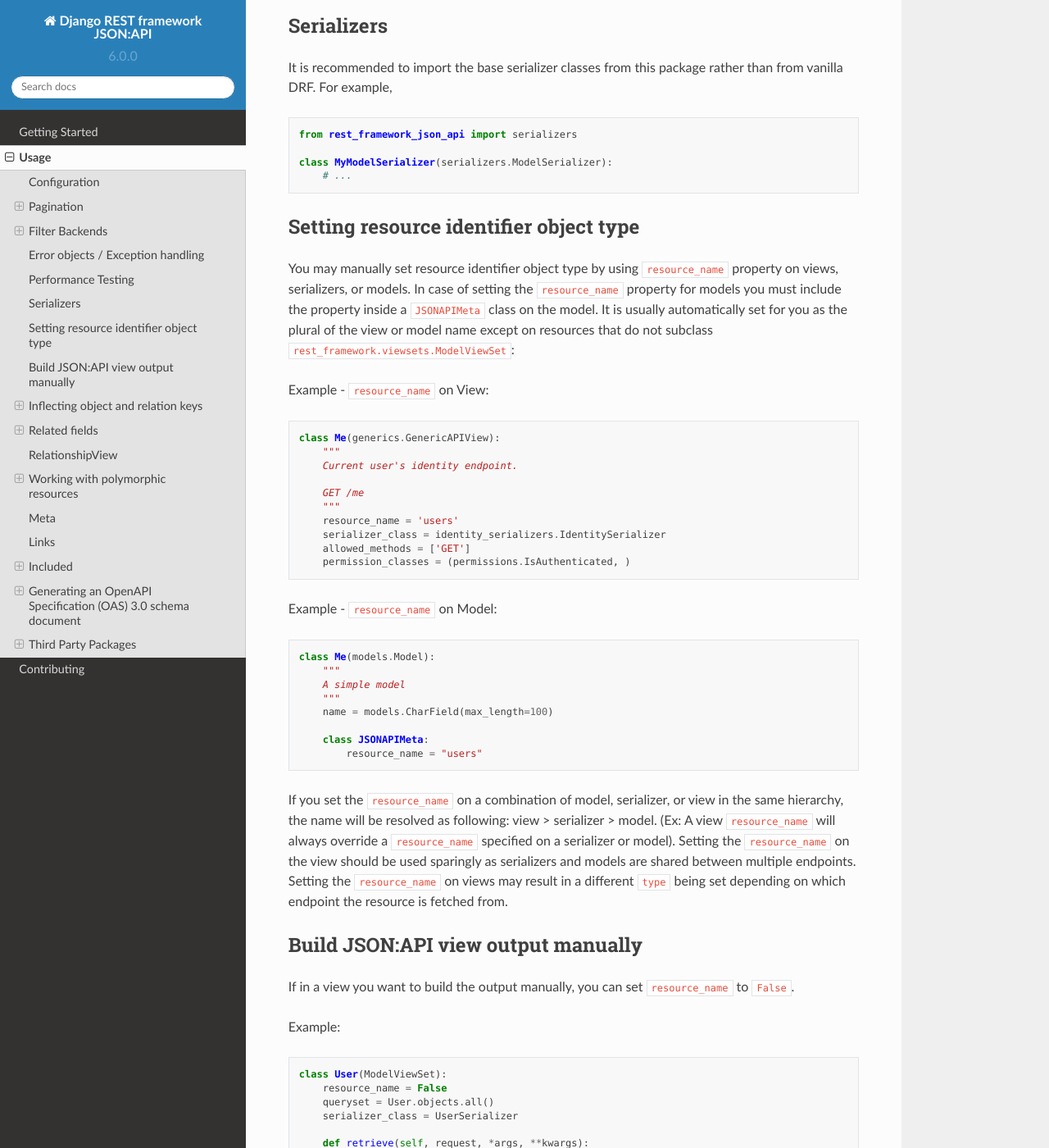
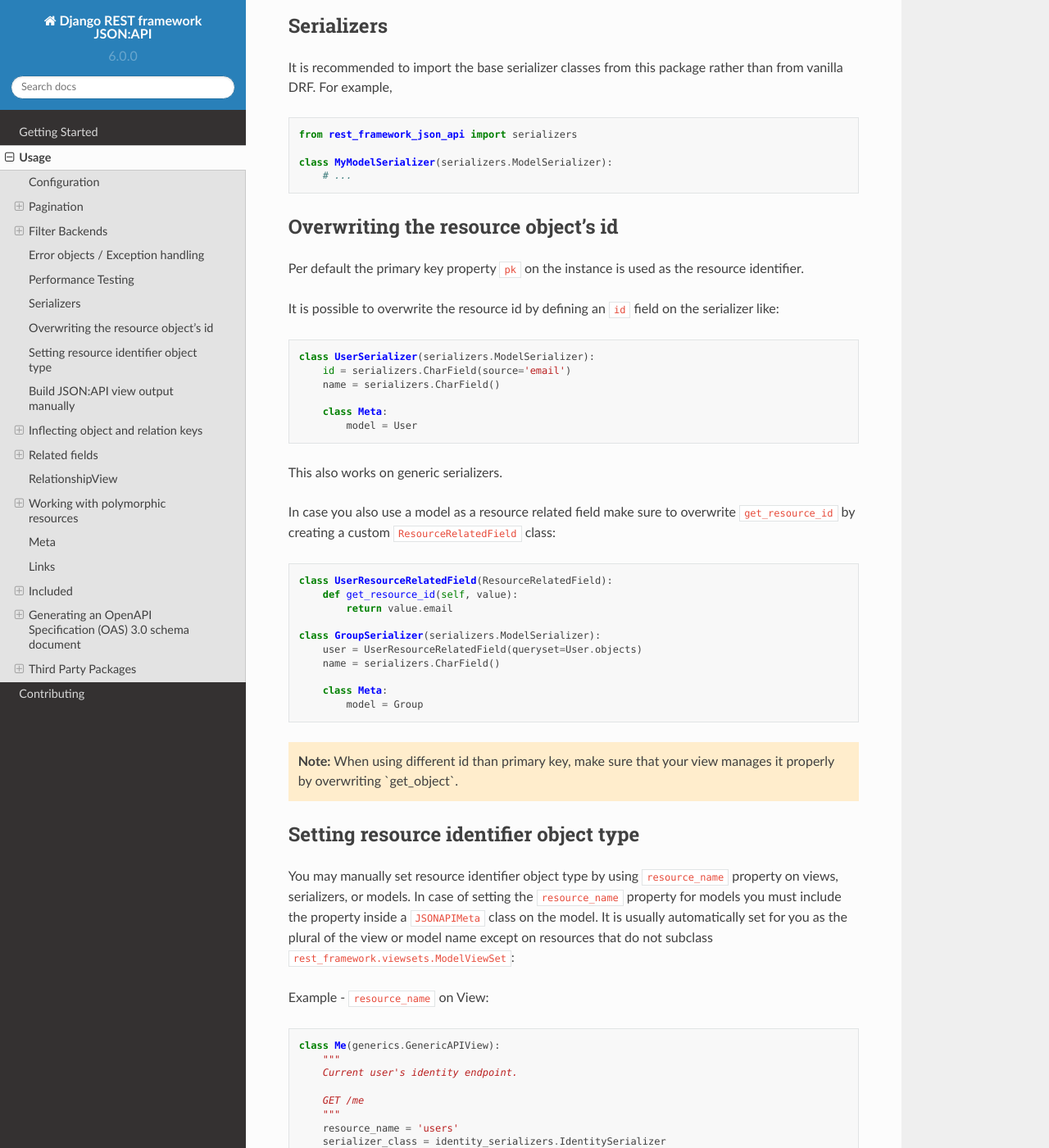
Before and after one commit to django-json-api/django-rest-framework-json-api, a Sphinx documentation site: the page built from docs/usage.md, in a window 1280 px wide and 1400 px high, scrolled down 5838 px. Shown: the whole window at 82% size. Built offline with Sphinx 7.4.7 and the Read the Docs theme 2.0.0, drawn with Linux system fonts in a browser that asks for light colours; pages that are not in the unit, such as notebooks, are missing from menus.

Commit message:
Allowed to overwrite resource id in serializer (#1127)
Co-authored-by: Oliver Sauder <os@esite.ch>

````diff
--- a/docs/usage.md
+++ b/docs/usage.md
@@ -277,6 +277,44 @@
 class MyModelSerializer(serializers.ModelSerializer):
     # ...
 ```
+
+### Overwriting the resource object's id
+
+Per default the primary key property `pk` on the instance is used as the resource identifier.
+
+It is possible to overwrite the resource id by defining an `id` field on the serializer like:
+
+```python
+class UserSerializer(serializers.ModelSerializer):
+    id = serializers.CharField(source='email')
+    name = serializers.CharField()
+
+    class Meta:
+        model = User
+```
+
+This also works on generic serializers.
+
+In case you also use a model as a resource related field make sure to overwrite `get_resource_id` by creating a custom `ResourceRelatedField` class:
+
+```python
+class UserResourceRelatedField(ResourceRelatedField):
+    def get_resource_id(self, value):
+        return value.email
+
+class GroupSerializer(serializers.ModelSerializer):
+    user = UserResourceRelatedField(queryset=User.objects)
+    name = serializers.CharField()
+
+    class Meta:
+        model = Group
+```
+
+<div class="warning">
+    <strong>Note:</strong>
+    When using different id than primary key, make sure that your view
+    manages it properly by overwriting `get_object`.
+</div>
 
 ### Setting resource identifier object type
 
````
Also changed, not shown: CHANGELOG.md (+17 -0 lines), 7 other files.
